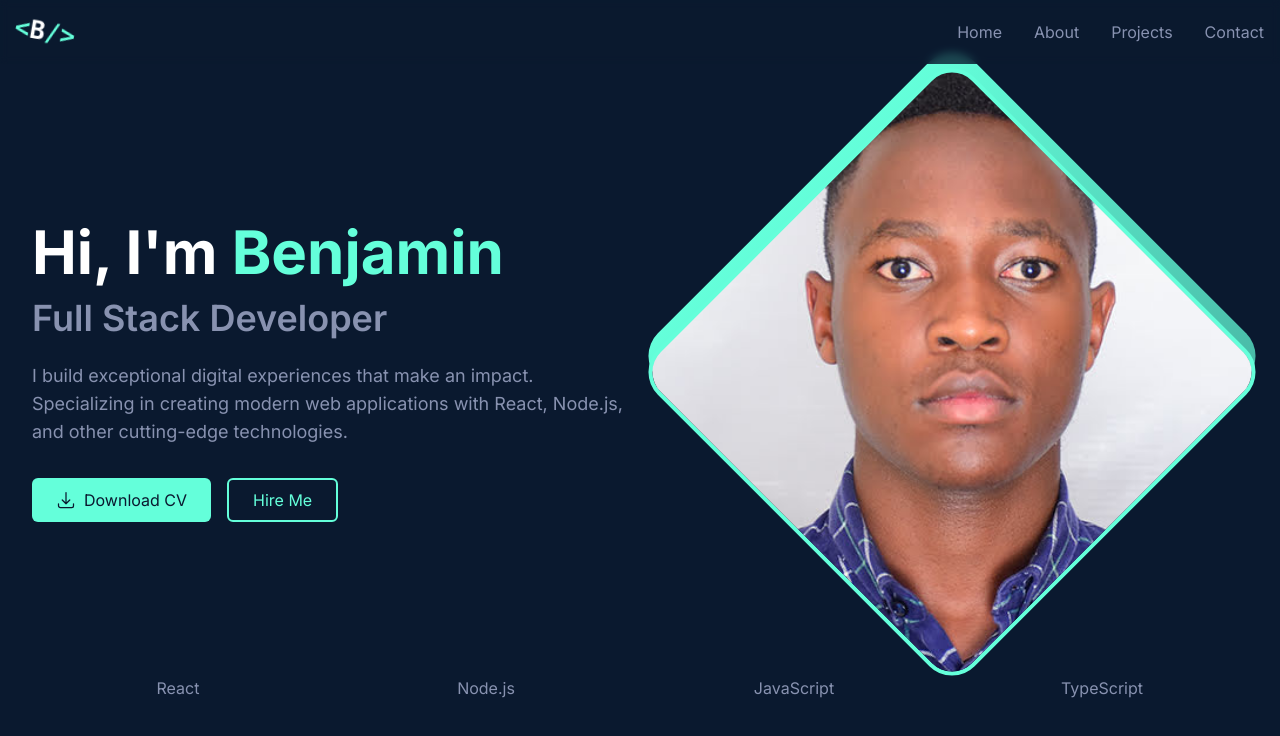
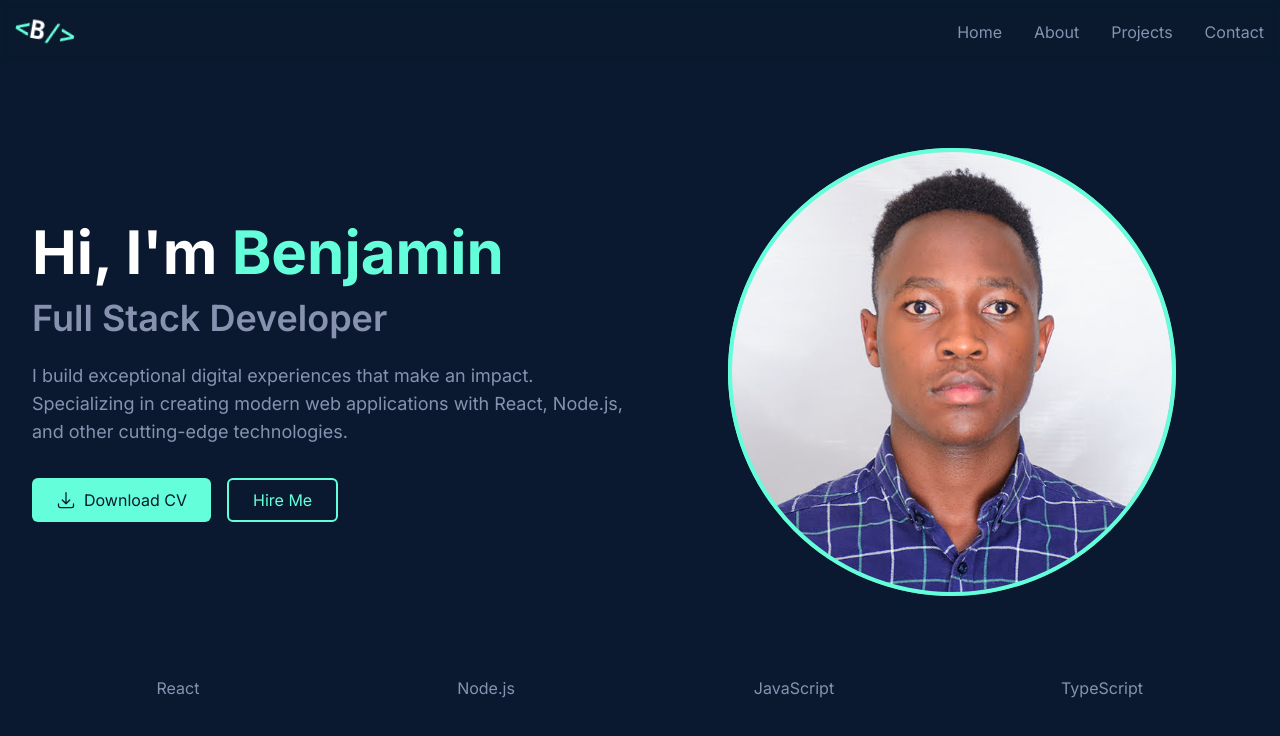
Before and after one commit to Ben6jamin/Benjamin, a React (Vite) app in the folder portfolio/: page / in a window 1280 px wide. Shown: the top 736 px of the page. Built offline with nearby package versions, Linux system fonts and the light colour scheme.

Commit message:
circle for profile

```diff
--- a/portfolio/src/pages/Home.jsx
+++ b/portfolio/src/pages/Home.jsx
@@ -86,14 +86,14 @@ const Home = () => {
             className="relative w-full max-w-[280px] md:max-w-md mx-auto md:ml-auto mt-8 md:mt-0"
           >
             <div className="aspect-square relative">
-              {/* Hexagon Border */}
-              <div className="absolute inset-0 bg-gradient-to-r from-secondary to-secondary/70 rounded-[1.5rem] md:rounded-[2rem] rotate-45 transform -translate-y-2 md:-translate-y-4"></div>
+              {/* Circular Border */}
+              <div className="absolute inset-0 bg-gradient-to-r from-secondary to-secondary/70 rounded-full"></div>
               {/* Image Container */}
-              <div className="absolute inset-0 overflow-hidden rounded-[1.5rem] md:rounded-[2rem] rotate-45 border-2 md:border-4 border-secondary">
+              <div className="absolute inset-0 overflow-hidden rounded-full border-2 md:border-4 border-secondary">
                 <img
                   src="/images/Ben.jpg"
                   alt="Benjamin"
-                  className="absolute inset-0 w-full h-full object-cover -rotate-45 scale-[1.4] md:scale-[1.6]"
+                  className="absolute inset-0 w-full h-full object-cover"
                 />
               </div>
             </div>
```
